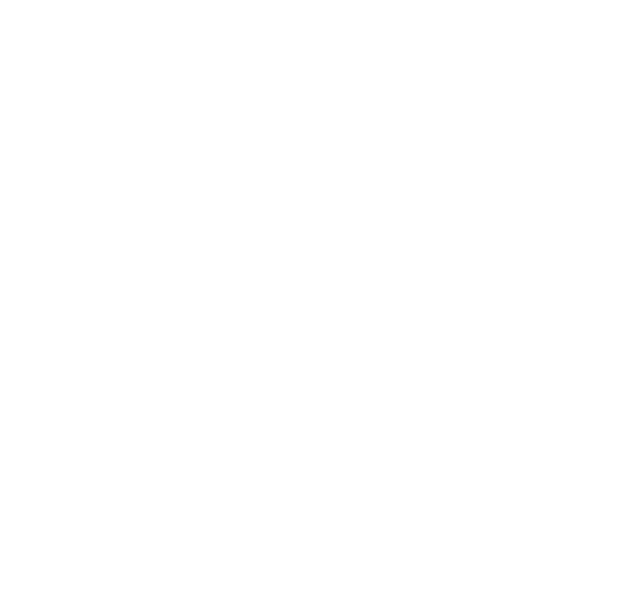
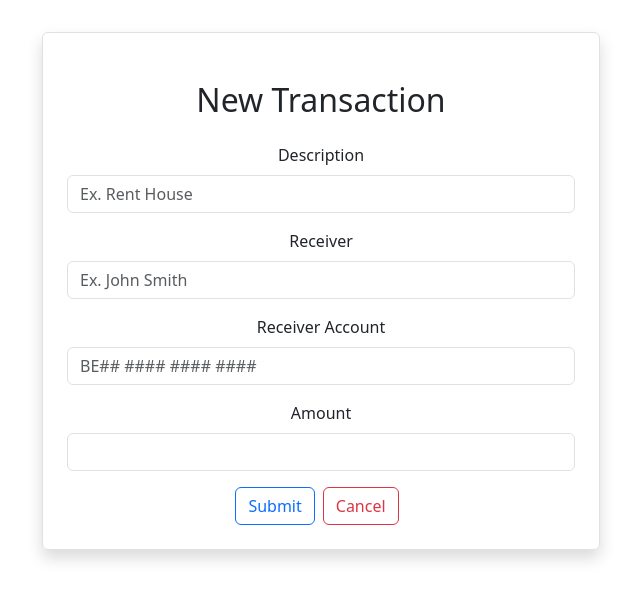
Before and after one commit to zhasminadeurveilher/fib-ui, a React (Create React App) app: page /newtransaction/1 in a window 1280 px wide. Before the commit this address had no page. Shown: the top 600 px of the page, without its empty margins (319-959 px from the left). Built offline with nearby package versions, Linux system fonts and the light colour scheme.

Commit message:
#8 add new transaction

```diff
--- a/src/App.js
+++ b/src/App.js
@@ -3,6 +3,7 @@
 import CurrentAccounts from './pages/CurrentAccounts';
 import NewCurrentAccount from './pages/NewCurrentAccount';
 import Transactions from './pages/Transactions';
+import NewTransaction from './pages/NewTransaction';
 
 function App() {
 
@@ -13,6 +14,7 @@
           <Route exact path='/' element={<CurrentAccounts />} />
           <Route exact path='/newcurrentaccount' element={<NewCurrentAccount />} />
           <Route exact path='/viewtransactions/:currentAccountId' element={<Transactions />} />
+          <Route exact path='/newtransaction/:currentAccountId' element={<NewTransaction />} />
         </Routes>
       </Router>
     </div>
--- /dev/null
+++ b/src/pages/NewTransaction.jsx
@@ -0,0 +1,108 @@
+import React, { useState } from 'react';
+import { useNavigate } from 'react-router-dom';
+import axios from 'axios';
+import { Link, useParams } from 'react-router-dom';
+
+export default function NewTransaction() {
+  let navigate = useNavigate();
+
+  const { currentAccountId } = useParams();
+
+  const [transaction, setTransaction] = useState({
+    description: '',
+    receiver: '',
+    receiverAccount: '',
+    amount: '',
+    isCredit: false,
+  });
+
+  const { description, receiver, receiverAccount, amount, isCredit } = transaction;
+
+  const onInputChange = (e) => {
+    setTransaction({ ...transaction, [e.target.name]: e.target.value });
+  };
+
+  const onSubmit = async (e) => {
+    e.preventDefault();
+    await axios.post(`http://localhost:8080/api/customers/1/currentaccounts/${currentAccountId}/transactions`, transaction);
+    navigate('/');
+  };
+
+  return (
+    <div className='container '>
+        <div className='py-4 d-flex justify-content-center'>
+        <div className='col-md-6 ooset-md-3 border rounded p-4 mt-2 shadow'>
+          <h2 className='text-center m-4'>New Transaction</h2>
+          <form onSubmit={onSubmit} >
+            <div className='mb-3'>
+              <label htmlFor='description' className='form-label'>
+                Description
+              </label>
+              <input
+                type={'text'}
+                className='form-control'
+                placeholder='Ex. Rent House'
+                name='description'
+                value={description}
+                onChange={(e) => onInputChange(e)}
+              />
+            </div>
+            <div className='mb-3'>
+              <label htmlFor='receiver' className='form-label'>
+                Receiver
+              </label>
+              <input
+                required
+                type={'text'}
+                className='form-control'
+                placeholder='Ex. John Smith'
+                name='receiver'
+                value={receiver}
+                onChange={(e) => onInputChange(e)}
+              />
+            </div>
+            <div className='mb-3'>
+              <label htmlFor='receiverAccount' className='form-label'>
+                Receiver Account
+              </label>
+              <input
+              required
+                type={'text'}
+                className='form-control'
+                placeholder='BE## #### #### ####'
+                name='receiverAccount'
+                value={receiverAccount}
+                onChange={(e) => onInputChange(e)}
+              />
+            </div>
+            <div className='mb-3'>
+              <label htmlFor='amount' className='form-label'>
+               Amount
+              </label>
+              <input
+              required
+                type={'text'}
+                className='form-control'
+                name='amount'
+                value={amount}
+                onChange={(e) => onInputChange(e)}
+              />
+            </div>
+            <div>
+              <button type='submit' className='btn btn-outline-primary'>
+                Submit
+              </button>
+              <Link
+                to='/'
+                type='button'
+                className='btn btn-outline-danger mx-2'
+              >
+                Cancel
+              </Link>
+            </div>
+          </form>
+        </div>
+      </div>
+    </div>
+  );
+}
--- a/src/pages/Transactions.jsx
+++ b/src/pages/Transactions.jsx
@@ -34,7 +34,7 @@
               Back to Accounts
             </Link>
 
-            <Link to={`/newtransaction`} className='btn btn-outline-primary'>
+            <Link to={`/newtransaction/${currentAccountId}`} className='btn btn-outline-primary'>
                New
             </Link>
           </div>
```
